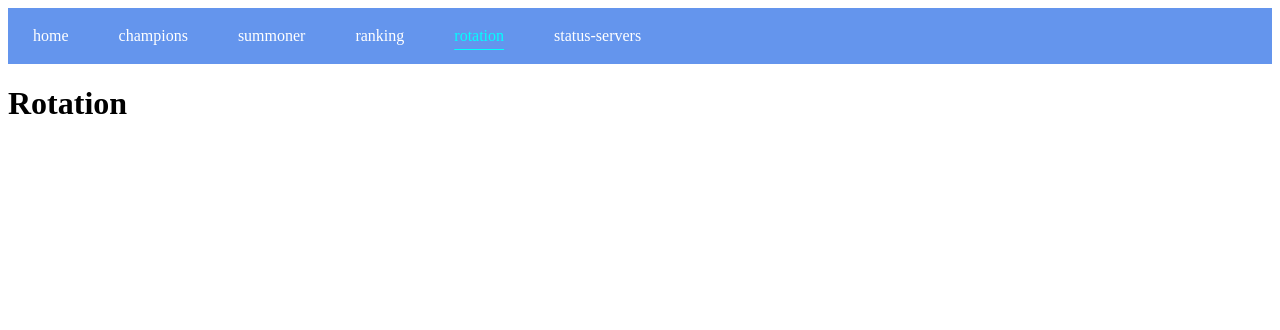
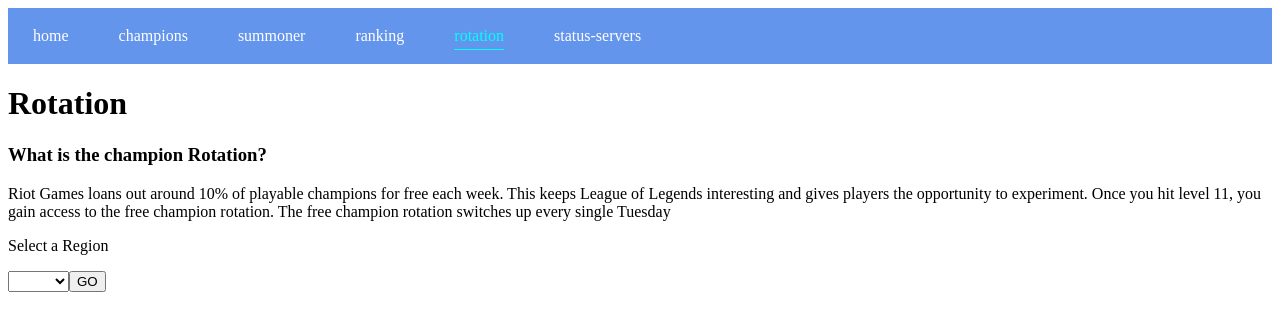
Before and after one commit to wooit/FetchingDataFromLeague, a Vue app: page /rotation in a window 1280 px wide. Shown: the top 330 px of the page. Built offline with nearby package versions, Linux system fonts and the light colour scheme.

Commit message:
feature: refactor of the component ServersInfos.vue. feature: made new component SelectRegion.vue that I can use everytime I need to select a region. feature: started component DisplayRotation.vue

```diff
--- /dev/null
+++ b/src/components/UI/SelectRegion.vue
@@ -0,0 +1,32 @@
+<template>
+      <p>Select a Region</p>
+      <div style="display: flex">
+        <select v-model="selectedRegion"> Region ...
+          <label for="">Region...</label>
+          <option v-for="region in getListRegions" :key="region.id" :value="region.id">
+            {{ region.id }}
+          </option>
+        </select>
+        <button @click="submitRegion(selectedRegion)"> GO </button>
+      </div>
+</template>
+
+<script>
+export default {
+  emits: ['selected-region'],
+  data(){
+    return {
+      selectedRegion: '',
+    }
+  },
+  methods: {
+    submitRegion(region){
+      this.$emit('selected-region', region)
+    }
+  },
+  computed: {
+    getListRegions(){
+      return this.$store.getters['serverStatus/getAllRegions']
+    },
+}}
+</script>
--- /dev/null
+++ b/src/components/rotations/DisplayRotation.vue
@@ -0,0 +1,50 @@
+<template>
+  <div>
+    <h3> What is the champion Rotation?</h3>
+    <p>Riot Games loans out around 10% of playable champions for free each week. This keeps League of Legends interesting and gives players the opportunity to experiment. Once you hit level 11, you gain access to the free champion rotation. The free champion rotation switches up every single Tuesday</p>
+  </div>
+
+  <select-region @selected-region="getSelectedRegion"></select-region>
+
+  <section v-if="rotationHasBeenFetched">
+    {{ listRotation }}
+  </section>
+</template>
+
+<script>
+import selectRegion from "@/components/UI/SelectRegion";
+import axios from "axios";
+
+export default {
+  components: {
+    selectRegion
+  },
+  data(){
+    return {
+      selectedRegion: '',
+      listRotation: [],
+      rotationHasBeenFetched: false
+    }
+  },
+  methods: {
+    getSelectedRegion(region){
+      this.selectedRegion = region
+      this.fetchRotationChampion()
+    },
+    fetchRotationChampion(){
+      axios.get('https://'+this.selectedRegion+'.api.riotgames.com/lol/platform/v3/champion-rotations?api_key='+this.apiKey).then(response => {
+        this.rotationHasBeenFetched = true
+        this.listRotation = response.data.freeChampionIds
+        //todo i need to fetch champions based on id received and display them
+      }).catch(error => {
+        console.log(error)
+      })
+    }
+  },
+  computed: {
+    apiKey(){
+      return this.$store.getters['getApiKey']
+    }
+  },
+}
+</script>
--- /dev/null
+++ b/src/components/statusServers/ServersInfos.vue
@@ -0,0 +1,95 @@
+<template>
+  <select-region @selected-region="getSelectedRegion"></select-region>
+
+  <section v-if="showStatusServerInformation">
+    <h1>{{ selectedRegion }} : {{ name }}</h1>
+
+    <div>
+      <h1>Incidents</h1>
+      <div v-for="incident in incidents" :key="incident.id" style="background-color: gray">
+        <p>{{ incident.title.content }}</p>
+        <p>id : {{ incident.id }}</p>
+        <p>created : {{ incident.createdAt }}</p>
+        <p>severity : {{ incident.severity }}</p>
+        <p>maintenanceStatus : {{ incident.maintenanceStatus }}</p>
+        <p>platforms : {{ incident.platforms }}</p>
+        <p>update : {{ incident.update }}</p>
+        <p>updateMessage : {{ incident.updateMessage }}</p>
+      </div>
+    </div>
+
+    <div>
+      <div>
+        <h1>Maintenances</h1>
+        <p v-if="maintenances">There is no maintenance in progress in this region.</p>
+        <p v-else> {{ maintenances }}</p>
+      </div>
+    </div>
+  </section>
+</template>
+
+<script>
+// incident_severity	string	(Legal values: info, warning, critical)
+//maintenance_status	string	(Legal values: scheduled, in_progress, complete)
+// platforms	List[string]	(Legal values: windows, macos, android, ios, ps4, xbone, switch)
+import axios from "axios";
+import selectRegion from "@/components/UI/SelectRegion";
+export default {
+  components: {
+    selectRegion
+  },
+  data(){
+    return {
+      selectedRegion: null,
+      showStatusServerInformation: false,
+      maintenances: [],
+      incidents: [],
+      name: '',
+    }
+  },
+  methods: {
+    fetchStatusServerForSelectedRegion(){
+      axios.get('https://'+this.selectedRegion+'.api.riotgames.com/lol/status/v4/platform-data?api_key='+this.apiKey).then(response => {
+        console.log(response.data)
+        this.showStatusServerInformation = true
+
+        const test = response.data.incidents
+        test.forEach(incident => {
+          this.incidents.push(
+              {
+                id: incident.id,
+                createdAt:  new Date(incident.created_at),
+                severity: incident.incident_severity,
+                maintenanceStatus: incident.maintenance_status,
+                platforms: incident.platforms,
+                title: incident.titles.find(item => item.locale === 'en_US'),
+                update: incident.updated_at,
+                updateMessage: incident.updates
+              }
+          )
+        })
+        console.log(this.incidents)
+
+        this.maintenances = response.data.maintenances
+        console.log(this.maintenances)
+        this.name = response.data.name
+      }).catch(error =>{
+        console.log(error)
+      })
+
+    },
+
+    getSelectedRegion(region){
+      this.maintenances = []
+      this.incidents = []
+      this.selectedRegion = region
+      this.fetchStatusServerForSelectedRegion()
+    }
+  },
+  computed: {
+    apiKey(){
+      return this.$store.getters['getApiKey']
+    }
+  },
+}
+</script>
--- a/src/views/RotationView.vue
+++ b/src/views/RotationView.vue
@@ -1,9 +1,17 @@
 <template>
   <h1>Rotation</h1>
+  <display-rotation></display-rotation>
 </template>
 
 <script>
+import displayRotation from '@/components/rotations/DisplayRotation';
 // getting data here https://developer.riotgames.com/apis#champion-v3/GET_getChampionInfo
+export default {
+  components: {
+    displayRotation
+  }
+}
+
 </script>
 
 
--- a/src/views/StatusServers.vue
+++ b/src/views/StatusServers.vue
@@ -1,116 +1,14 @@
 <template>
   <h1>Status Servers</h1>
-
-  <section>
-    <p>Select a Region</p>
-    <div style="display: flex">
-      <select v-model="selectedRegion"> Region ...
-        <label for="">Region...</label>
-        <option v-for="region in getListRegions" :key="region.id" :value="region.id">
-          {{ region.id }}
-        </option>
-      </select>
-      <button @click="submitRegion(selectedRegion)"> GO </button>
-    </div>
-  </section>
-
-  <section v-if="showStatusServerInformation">
-    <h1>{{ selectedRegion }} : {{ name }}</h1>
-
-    <div>
-      <h1>Incidents</h1>
-      <div v-for="incident in incidents" :key="incident.id" style="background-color: gray">
-        <p>{{ incident.title.content }}</p>
-        <p>id : {{ incident.id }}</p>
-        <p>created : {{ incident.createdAt }}</p>
-        <p>severity : {{ incident.severity }}</p>
-        <p>maintenanceStatus : {{ incident.maintenanceStatus }}</p>
-        <p>platforms : {{ incident.platforms }}</p>
-        <p>update : {{ incident.update }}</p>
-        <p>updateMessage : {{ incident.updateMessage }}</p>
-      </div>
-
-    </div>
-
-    <div>
-      <div>
-        <h1>Maintenances</h1>
-        <p v-if="maintenances">There is no maintenance in progress in this region.</p>
-        <p v-else> {{ maintenances }}</p>
-      </div>
-    </div>
-  </section>
-
+  <status-servers></status-servers>
 </template>
 
 <script>
-// incident_severity	string	(Legal values: info, warning, critical)
-//maintenance_status	string	(Legal values: scheduled, in_progress, complete)
-// platforms	List[string]	(Legal values: windows, macos, android, ios, ps4, xbone, switch)
-import axios from "axios";
+import statusServers from '@/components/statusServers/ServersInfos';
+
 export default {
-  data(){
-    return {
-      selectedRegion: '',
-      showStatusServerInformation: false,
-      maintenances: [],
-      incidents: [],
-      name: '',
-    }
-  },
-  methods: {
-    fetchStatusServerForSelectedRegion(){
-      axios.get('https://'+this.selectedRegion+'.api.riotgames.com/lol/status/v4/platform-data?api_key='+this.apiKey).then(response => {
-        console.log(response.data)
-        this.showStatusServerInformation = true
-
-        const test = response.data.incidents
-        test.forEach(incident => {
-          this.incidents.push(
-              {
-                id: incident.id,
-                createdAt:  new Date(incident.created_at),
-                severity: incident.incident_severity,
-                maintenanceStatus: incident.maintenance_status,
-                platforms: incident.platforms,
-                title: incident.titles.find(item => item.locale === 'en_US'),
-                update: incident.updated_at,
-                updateMessage: incident.updates
-              }
-          )
-        })
-       console.log(this.incidents)
-
-        this.maintenances = response.data.maintenances
-        console.log(this.maintenances)
-        this.name = response.data.name
-      }).catch(error =>{
-        console.log(error)
-      })
-
-    },
-    submitRegion(region){
-      console.log(region)
-      console.log(this.selectedRegion)
-      this.maintenances = []
-      this.incidents = []
-      this.fetchStatusServerForSelectedRegion()
-    }
-  },
-  computed: {
-    getListRegions(){
-      return this.$store.getters['serverStatus/getAllRegions']
-    },
-    apiKey(){
-      return this.$store.getters['getApiKey']
-    }
+  components: {
+    statusServers
   },
 }
 </script>
-
-
-
-
-<style scoped>
-
-</style>
```
